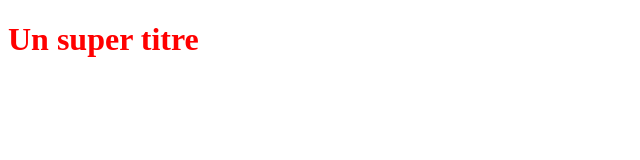
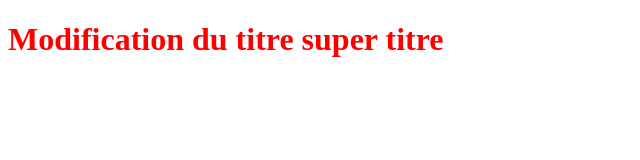
Before and after one commit to Bryce171717/GIT, a plain HTML site: page index.html in a window 1280 px wide. Shown: the whole page, without its empty margins (0-640 px from the left). Drawn offline with Linux system fonts and the light colour scheme.

Commit message:
Modification du titre H1

```diff
--- a/index.html
+++ b/index.html
@@ -5,6 +5,6 @@
    <link rel="stylesheet" type="text/css" href="styles.css">
 </head>
 <body>
-   <h1>Un super titre</h1>
+   <h1>Modification du titre  super titre</h1>
 </body>
 </html>
```
